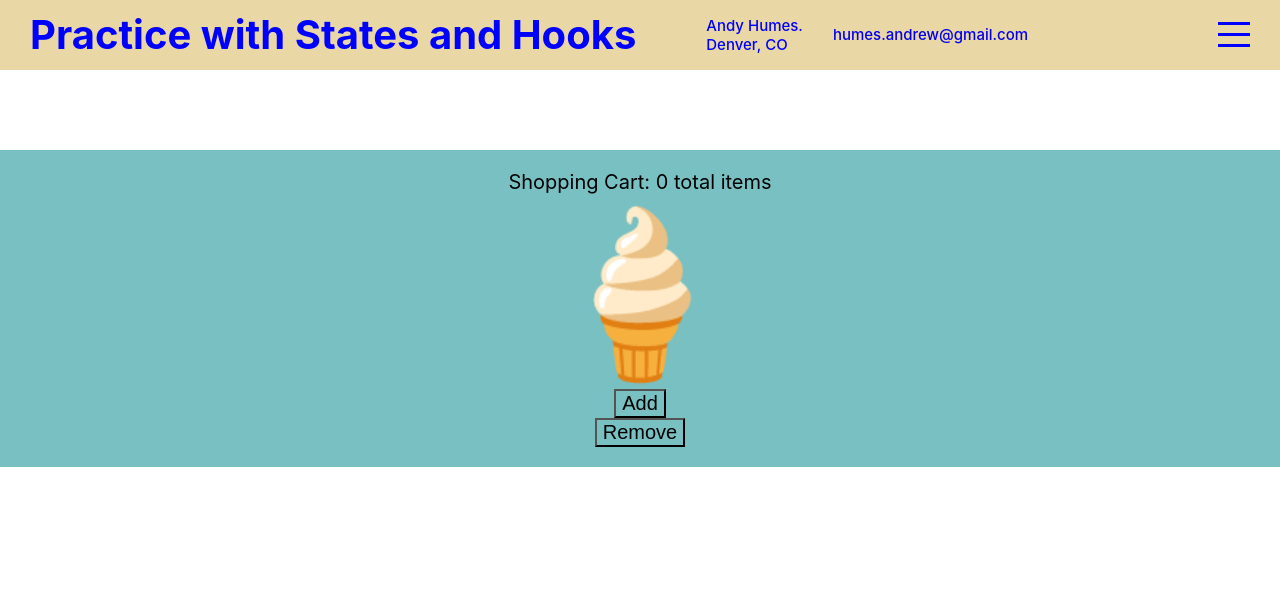
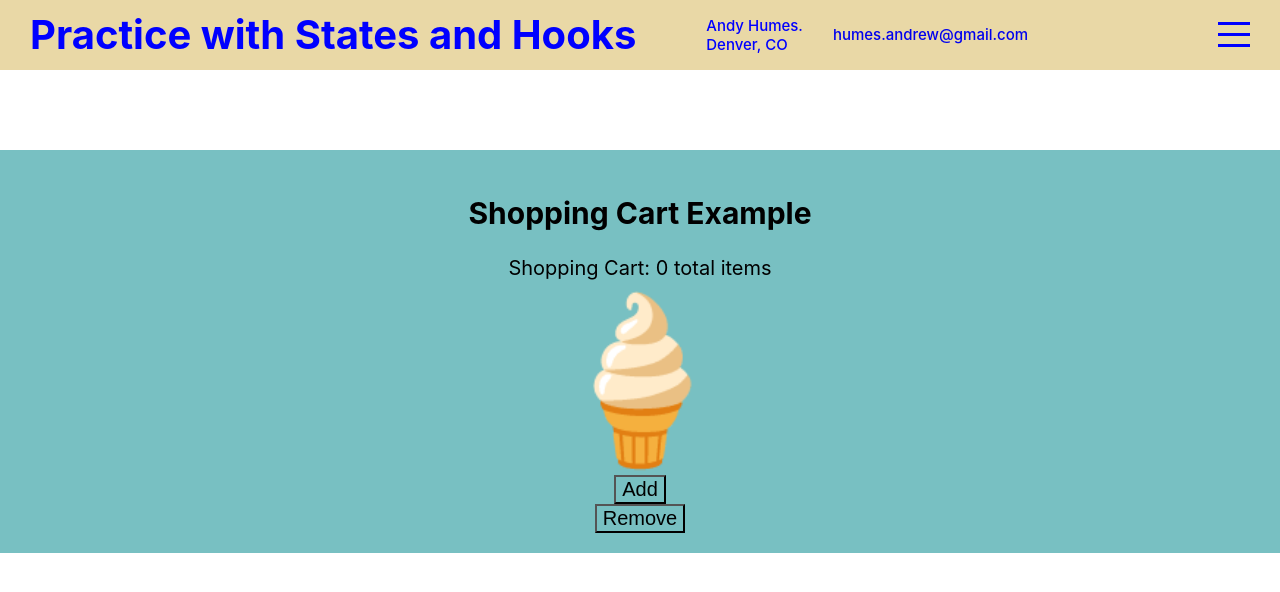
Before and after one commit to humesandrew/react-hooks-and-staters, a React (Create React App) app: page / in a window 1280 px wide. Shown: the top 592 px of the page. Built offline with nearby package versions, Linux system fonts and the light colour scheme.

Commit message:
addedcartcounter

```diff
--- a/package.json
+++ b/package.json
@@ -3,6 +3,7 @@
   "version": "0.1.0",
   "private": true,
   "dependencies": {
+    "@rehooks/document-title": "github:rehooks/document-title",
     "@testing-library/jest-dom": "^5.16.5",
     "@testing-library/react": "^13.4.0",
     "@testing-library/user-event": "^13.5.0",
--- a/src/components/products/Products.js
+++ b/src/components/products/Products.js
@@ -1,16 +1,45 @@
 import React from 'react';
 
 import "./products.scss";
+import { useState, useEffect } from "react";
+
+
+//we are going to use a hook for fun////////
+// import useDocumentTitle from "@rehooks/document-title";
+
+
+
 
 export default function Products() {
+    const [cart, setCurrentCart] = useState(0);
+// we are setting our state of "cart" to 0 initially, then using the callback function setCurrentCart to change it later//
+
+// useDocumentTitle(`Your cart has ${cart} items.`);
+
+    const incrementCart = () => {
+      setCurrentCart(cart + 1);
+      console.log(cart);
+    };
+
+    const decrementCart = () => {
+      setCurrentCart(cart - 1);
+      console.log(cart);
+    };
+
+    useEffect(() => {
+      document.title = `Your cart contains ${cart} items`
+    });
+
     return (
       <div>
    <div className="cart">
-   Shopping Cart: 0 total items
+    <h2>Shopping Cart Example</h2>
+   Shopping Cart: {cart} total items
 
 
-   <div className="product"><span role="img" aria-label="ice cream">🍦</span></div>
-        <button>Add</button> <button>Remove</button>
+   <div className="product"><span role="img" aria-label="ice cream">🍦</span>
+   </div>
+        <button onClick={incrementCart}>Add</button> <button onClick={decrementCart}>Remove</button>
       </div>
       </div>
     )}
```
Also changed, not shown: 2 other files (tests, documents, lock files or other folders).
